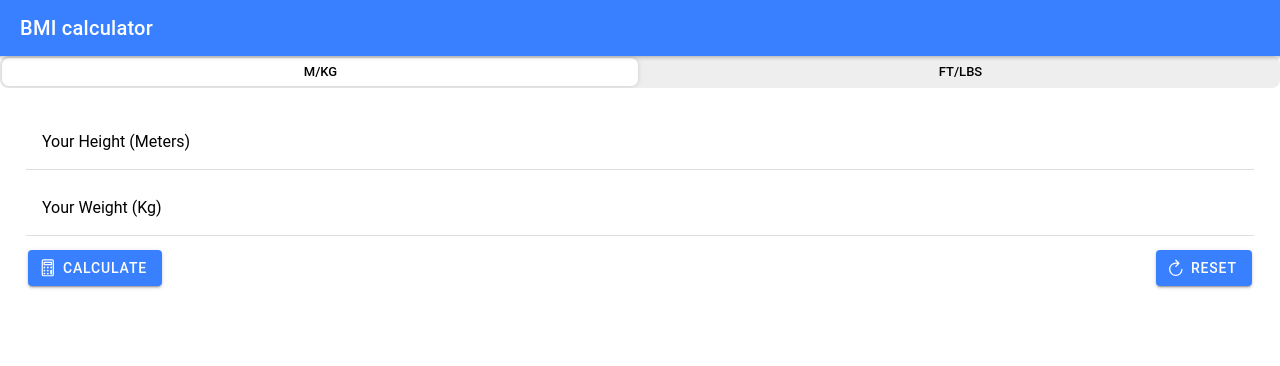
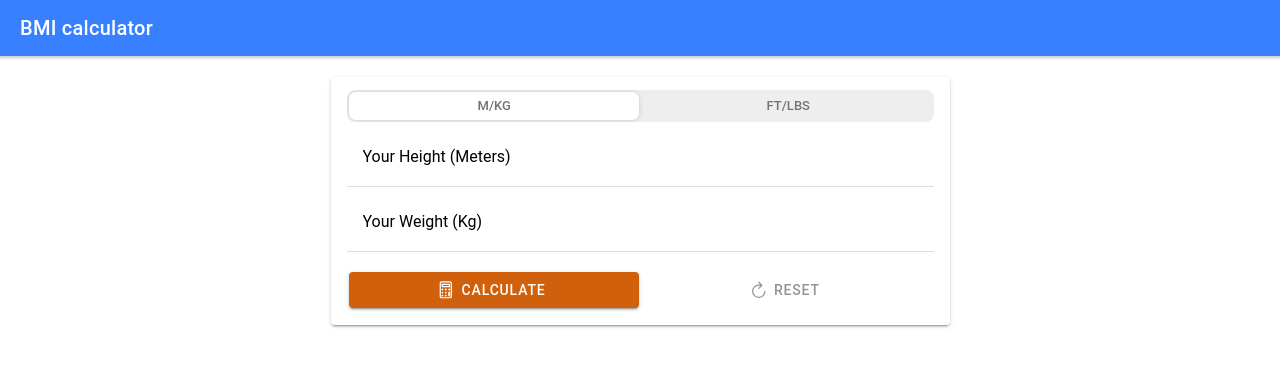
Before and after one commit to aminedammak/ionic-react, a React (Create React App) app: page / in a window 1280 px wide. Shown: the top 366 px of the page. Built offline with nearby package versions, Linux system fonts and the light colour scheme.

Commit message:
Setup the grit

```diff
--- a/src/App.tsx
+++ b/src/App.tsx
@@ -2,6 +2,8 @@ import React, { useRef, useState } from "react";
 import {
   IonAlert,
   IonApp,
+  IonCard,
+  IonCardContent,
   IonCol,
   IonContent,
   IonGrid,
@@ -87,19 +89,35 @@ const App: React.FC = () => {
             <IonTitle>BMI calculator</IonTitle>
           </IonToolbar>
         </IonHeader>
+
+        <IonContent className="ion-padding">
+          <IonGrid>
+            <IonRow>
+              <IonCol
+                size-md="8"
+                offset-md="2"
+                size-lg="6"
+                offset-lg="3"
+                className="ion-no-padding"
+              >
+                <IonCard className="ion-no-margin">
+                  <IonCardContent>
                     <InputControls
                       selectedValue={calcUnits}
                       onSelectValue={selectCalcUnitHandler}
                     />
-        <IonContent className="ion-padding">
-          <IonGrid>
+                    <IonGrid className="ion-no-padding">
                       <IonRow>
                         <IonCol>
                           <IonItem>
                             <IonLabel position="floating">
-                    Your Height ({calcUnits === "mkg" ? "Meters" : "Feet"})
+                              Your Height (
+                              {calcUnits === "mkg" ? "Meters" : "Feet"})
                             </IonLabel>
-                  <IonInput type="number" ref={heightInputRef}></IonInput>
+                            <IonInput
+                              type="number"
+                              ref={heightInputRef}
+                            ></IonInput>
                           </IonItem>
                         </IonCol>
                       </IonRow>
@@ -109,12 +127,27 @@ const App: React.FC = () => {
                             <IonLabel position="floating">
                               Your Weight ({calcUnits === "mkg" ? "Kg" : "lbs"})
                             </IonLabel>
-                  <IonInput type="number" ref={weightInputRef}></IonInput>
+                            <IonInput
+                              type="number"
+                              ref={weightInputRef}
+                            ></IonInput>
                           </IonItem>
                         </IonCol>
                       </IonRow>
-            <BmiControls onCalculate={calculateBMI} onReset={resetInputs} />
+                      <BmiControls
+                        onCalculate={calculateBMI}
+                        onReset={resetInputs}
+                      />
+                    </IonGrid>
+                  </IonCardContent>
+                </IonCard>
+              </IonCol>
+            </IonRow>
+            <IonRow>
+              <IonCol>
                 {calculatedBmi && <BmiResult result={calculatedBmi} />}
+              </IonCol>
+            </IonRow>
           </IonGrid>
         </IonContent>
       </IonApp>
--- a/src/components/BmiControls.tsx
+++ b/src/components/BmiControls.tsx
@@ -5,15 +5,19 @@ import { calculatorOutline, refreshOutline } from "ionicons/icons";
 const BmiControls: React.FC<{ onCalculate: () => void; onReset: () => void }> =
   (props) => {
     return (
-      <IonRow>
-        <IonCol className="ion-text-left">
-          <IonButton onClick={props.onCalculate}>
+      <IonRow className="ion-margin-top">
+        <IonCol size="12" size-md="6" className="ion-text-center">
+          <IonButton
+            onClick={props.onCalculate}
+            expand="block"
+            color="secondary"
+          >
             <IonIcon slot="start" icon={calculatorOutline} />
             Calculate
           </IonButton>
         </IonCol>
-        <IonCol className="ion-text-right">
-          <IonButton onClick={props.onReset}>
+        <IonCol size="12" size-md="6" className="ion-text-center">
+          <IonButton onClick={props.onReset} fill="clear" color="medium">
             <IonIcon slot="start" icon={refreshOutline} />
             Reset
           </IonButton>
--- a/src/components/BmiResult.css
+++ b/src/components/BmiResult.css
@@ -1,3 +1,14 @@
 #result {
   --background: black;
+  --color: white;
 }
+
+#result h2 {
+  font-size: 1rem;
+}
+
+#result h3 {
+  font-size: 2rem;
+  margin: 1.5rem;
+  font-weight: bold;
+}
--- a/src/components/BmiResult.tsx
+++ b/src/components/BmiResult.tsx
@@ -5,16 +5,12 @@ import "./BmiResult.css";
 
 const BmiResult: React.FC<{ result: number }> = (props) => {
   return (
-    <IonRow>
-      <IonCol>
     <IonCard id="result">
       <IonCardContent className="ion-text-center">
         <h2>Your body mass index</h2>
         <h3>{props.result.toFixed(2)}</h3>
       </IonCardContent>
     </IonCard>
-      </IonCol>
-    </IonRow>
   );
 };
 
--- a/src/theme/variables.css
+++ b/src/theme/variables.css
@@ -2,8 +2,8 @@
 http://ionicframework.com/docs/theming/ */
 
 /** Ionic CSS Variables **/
+
 :root {
-  /** primary **/
   --ion-color-primary: #3880ff;
   --ion-color-primary-rgb: 56, 128, 255;
   --ion-color-primary-contrast: #ffffff;
@@ -11,15 +11,13 @@ http://ionicframework.com/docs/theming/ */
   --ion-color-primary-shade: #3171e0;
   --ion-color-primary-tint: #4c8dff;
 
-  /** secondary **/
-  --ion-color-secondary: #3dc2ff;
-  --ion-color-secondary-rgb: 61, 194, 255;
+  --ion-color-secondary: #d0600b;
+  --ion-color-secondary-rgb: 208, 96, 11;
   --ion-color-secondary-contrast: #ffffff;
   --ion-color-secondary-contrast-rgb: 255, 255, 255;
-  --ion-color-secondary-shade: #36abe0;
-  --ion-color-secondary-tint: #50c8ff;
+  --ion-color-secondary-shade: #b7540a;
+  --ion-color-secondary-tint: #d57023;
 
-  /** tertiary **/
   --ion-color-tertiary: #5260ff;
   --ion-color-tertiary-rgb: 82, 96, 255;
   --ion-color-tertiary-contrast: #ffffff;
@@ -27,7 +25,6 @@ http://ionicframework.com/docs/theming/ */
   --ion-color-tertiary-shade: #4854e0;
   --ion-color-tertiary-tint: #6370ff;
 
-  /** success **/
   --ion-color-success: #2dd36f;
   --ion-color-success-rgb: 45, 211, 111;
   --ion-color-success-contrast: #ffffff;
@@ -35,7 +32,6 @@ http://ionicframework.com/docs/theming/ */
   --ion-color-success-shade: #28ba62;
   --ion-color-success-tint: #42d77d;
 
-  /** warning **/
   --ion-color-warning: #ffc409;
   --ion-color-warning-rgb: 255, 196, 9;
   --ion-color-warning-contrast: #000000;
@@ -43,7 +39,6 @@ http://ionicframework.com/docs/theming/ */
   --ion-color-warning-shade: #e0ac08;
   --ion-color-warning-tint: #ffca22;
 
-  /** danger **/
   --ion-color-danger: #eb445a;
   --ion-color-danger-rgb: 235, 68, 90;
   --ion-color-danger-contrast: #ffffff;
@@ -51,7 +46,6 @@ http://ionicframework.com/docs/theming/ */
   --ion-color-danger-shade: #cf3c4f;
   --ion-color-danger-tint: #ed576b;
 
-  /** dark **/
   --ion-color-dark: #222428;
   --ion-color-dark-rgb: 34, 36, 40;
   --ion-color-dark-contrast: #ffffff;
@@ -59,7 +53,6 @@ http://ionicframework.com/docs/theming/ */
   --ion-color-dark-shade: #1e2023;
   --ion-color-dark-tint: #383a3e;
 
-  /** medium **/
   --ion-color-medium: #92949c;
   --ion-color-medium-rgb: 146, 148, 156;
   --ion-color-medium-contrast: #ffffff;
@@ -67,7 +60,6 @@ http://ionicframework.com/docs/theming/ */
   --ion-color-medium-shade: #808289;
   --ion-color-medium-tint: #9d9fa6;
 
-  /** light **/
   --ion-color-light: #f4f5f8;
   --ion-color-light-rgb: 244, 245, 248;
   --ion-color-light-contrast: #000000;
@@ -84,65 +76,65 @@ http://ionicframework.com/docs/theming/ */
 
   body {
     --ion-color-primary: #428cff;
-    --ion-color-primary-rgb: 66,140,255;
+    --ion-color-primary-rgb: 66, 140, 255;
     --ion-color-primary-contrast: #ffffff;
-    --ion-color-primary-contrast-rgb: 255,255,255;
+    --ion-color-primary-contrast-rgb: 255, 255, 255;
     --ion-color-primary-shade: #3a7be0;
     --ion-color-primary-tint: #5598ff;
 
     --ion-color-secondary: #50c8ff;
-    --ion-color-secondary-rgb: 80,200,255;
+    --ion-color-secondary-rgb: 80, 200, 255;
     --ion-color-secondary-contrast: #ffffff;
-    --ion-color-secondary-contrast-rgb: 255,255,255;
+    --ion-color-secondary-contrast-rgb: 255, 255, 255;
     --ion-color-secondary-shade: #46b0e0;
     --ion-color-secondary-tint: #62ceff;
 
     --ion-color-tertiary: #6a64ff;
-    --ion-color-tertiary-rgb: 106,100,255;
+    --ion-color-tertiary-rgb: 106, 100, 255;
     --ion-color-tertiary-contrast: #ffffff;
-    --ion-color-tertiary-contrast-rgb: 255,255,255;
+    --ion-color-tertiary-contrast-rgb: 255, 255, 255;
     --ion-color-tertiary-shade: #5d58e0;
     --ion-color-tertiary-tint: #7974ff;
 
     --ion-color-success: #2fdf75;
-    --ion-color-success-rgb: 47,223,117;
+    --ion-color-success-rgb: 47, 223, 117;
     --ion-color-success-contrast: #000000;
-    --ion-color-success-contrast-rgb: 0,0,0;
+    --ion-color-success-contrast-rgb: 0, 0, 0;
     --ion-color-success-shade: #29c467;
     --ion-color-success-tint: #44e283;
 
     --ion-color-warning: #ffd534;
-    --ion-color-warning-rgb: 255,213,52;
+    --ion-color-warning-rgb: 255, 213, 52;
     --ion-color-warning-contrast: #000000;
-    --ion-color-warning-contrast-rgb: 0,0,0;
+    --ion-color-warning-contrast-rgb: 0, 0, 0;
     --ion-color-warning-shade: #e0bb2e;
     --ion-color-warning-tint: #ffd948;
 
     --ion-color-danger: #ff4961;
-    --ion-color-danger-rgb: 255,73,97;
+    --ion-color-danger-rgb: 255, 73, 97;
     --ion-color-danger-contrast: #ffffff;
-    --ion-color-danger-contrast-rgb: 255,255,255;
+    --ion-color-danger-contrast-rgb: 255, 255, 255;
     --ion-color-danger-shade: #e04055;
     --ion-color-danger-tint: #ff5b71;
 
     --ion-color-dark: #f4f5f8;
-    --ion-color-dark-rgb: 244,245,248;
+    --ion-color-dark-rgb: 244, 245, 248;
     --ion-color-dark-contrast: #000000;
-    --ion-color-dark-contrast-rgb: 0,0,0;
+    --ion-color-dark-contrast-rgb: 0, 0, 0;
     --ion-color-dark-shade: #d7d8da;
     --ion-color-dark-tint: #f5f6f9;
 
     --ion-color-medium: #989aa2;
-    --ion-color-medium-rgb: 152,154,162;
+    --ion-color-medium-rgb: 152, 154, 162;
     --ion-color-medium-contrast: #000000;
-    --ion-color-medium-contrast-rgb: 0,0,0;
+    --ion-color-medium-contrast-rgb: 0, 0, 0;
     --ion-color-medium-shade: #86888f;
     --ion-color-medium-tint: #a2a4ab;
 
     --ion-color-light: #222428;
-    --ion-color-light-rgb: 34,36,40;
+    --ion-color-light-rgb: 34, 36, 40;
     --ion-color-light-contrast: #ffffff;
-    --ion-color-light-contrast-rgb: 255,255,255;
+    --ion-color-light-contrast-rgb: 255, 255, 255;
     --ion-color-light-shade: #1e2023;
     --ion-color-light-tint: #383a3e;
   }
@@ -154,10 +146,10 @@ http://ionicframework.com/docs/theming/ */
 
   .ios body {
     --ion-background-color: #000000;
-    --ion-background-color-rgb: 0,0,0;
+    --ion-background-color-rgb: 0, 0, 0;
 
     --ion-text-color: #ffffff;
-    --ion-text-color-rgb: 255,255,255;
+    --ion-text-color-rgb: 255, 255, 255;
 
     --ion-color-step-50: #0d0d0d;
     --ion-color-step-100: #1a1a1a;
@@ -190,7 +182,6 @@ http://ionicframework.com/docs/theming/ */
     --ion-toolbar-border-color: var(--ion-color-step-250);
   }
 
-
   /*
    * Material Design Dark Theme
    * -------------------------------------------
@@ -198,10 +189,10 @@ http://ionicframework.com/docs/theming/ */
 
   .md body {
     --ion-background-color: #121212;
-    --ion-background-color-rgb: 18,18,18;
+    --ion-background-color-rgb: 18, 18, 18;
 
     --ion-text-color: #ffffff;
-    --ion-text-color-rgb: 255,255,255;
+    --ion-text-color-rgb: 255, 255, 255;
 
     --ion-border-color: #222222;
 
```
Lines whose indentation alone changed are shown as unchanged.
